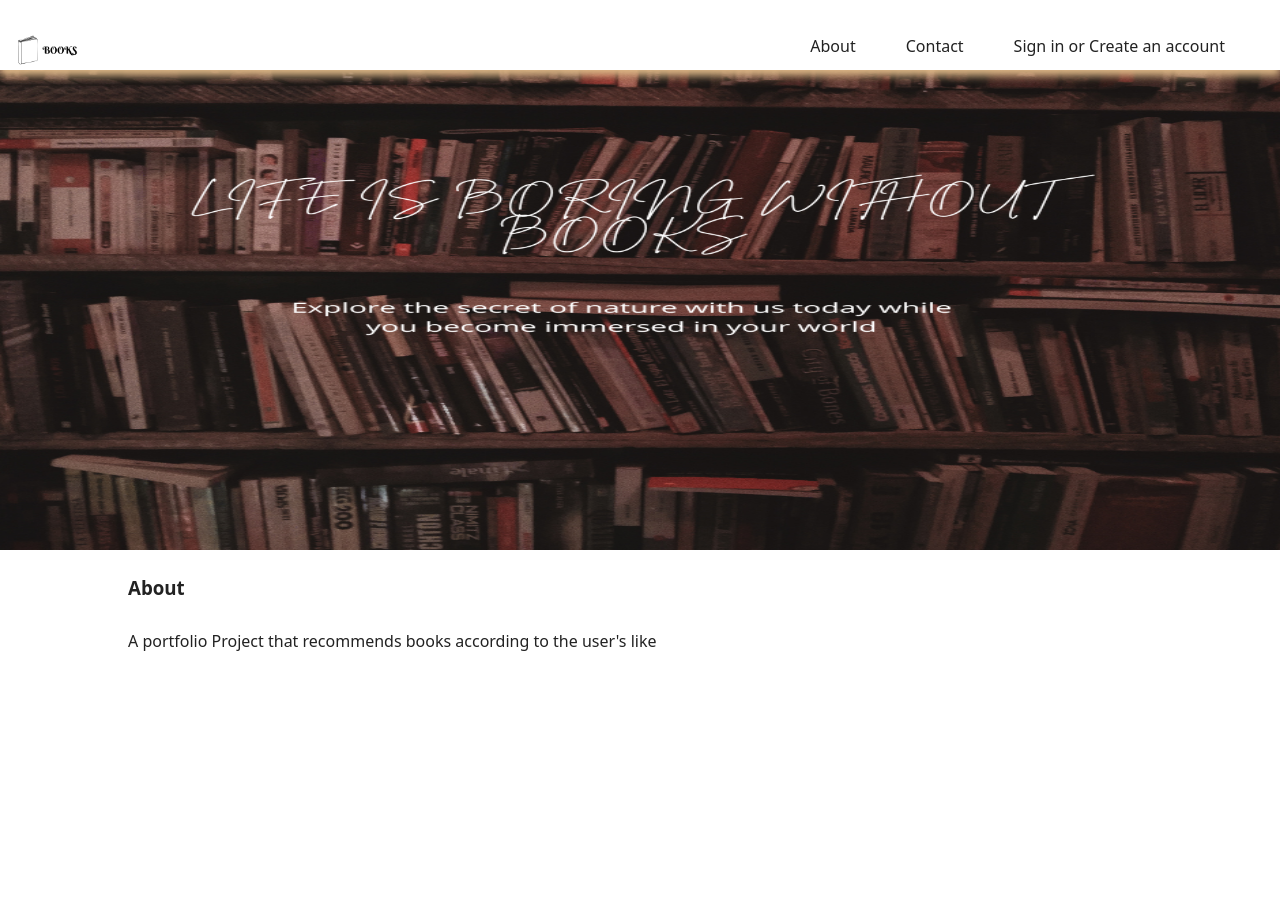
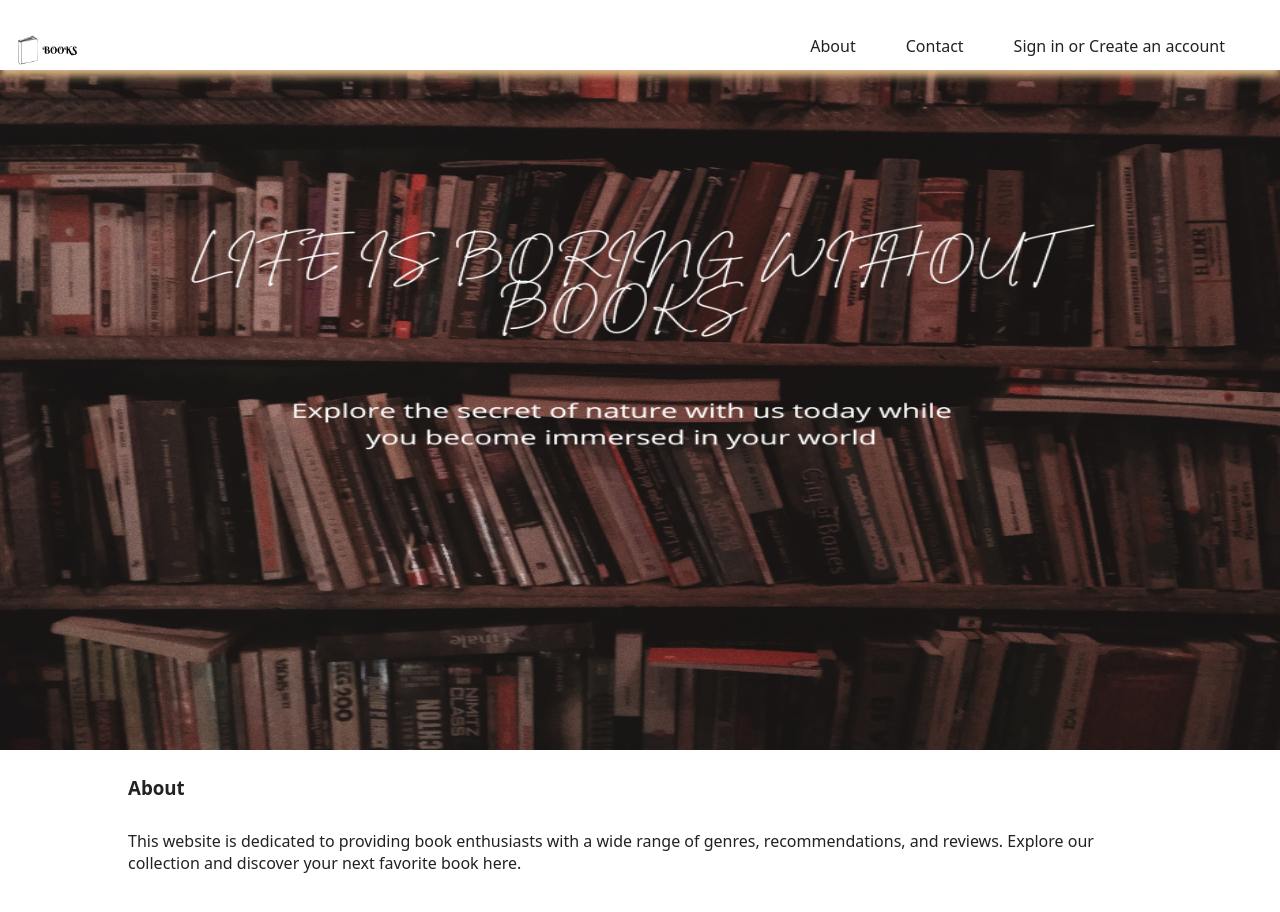
Before and after one commit to Abasay/alx-books_website_project, a React (Create React App) app: page /about in a window 1280 px wide. Shown: the top 912 px of the page. Before the commit the page ends 800 px from the top, so only its background shows below. Built offline with nearby package versions, Linux system fonts and the light colour scheme.

Commit message:
A more comprehensive about page

```diff
--- a/src/components/pages/About.jsx
+++ b/src/components/pages/About.jsx
@@ -2,15 +2,25 @@ import React from 'react'
 import logo from '../../images/Read A Book Motivational Quote Facebook Post.png'
 import '../home/landing.css'
 const About = () => {
+  //About Page Component
   return (
     <div className='landing'>
       <div className='landingpage'>
-        <img src={logo} width={'100%'} height={500} alt='' />
+        <img src={logo} width={'100%'} height={700} alt='' />
       </div>
-      <div className='about-page' style={{ margin: '20px auto', width: '80%' }}>
+      <div
+        className='about-page'
+        style={{
+          margin: '20px auto',
+          width: '80%',
+          height: '150px',
+        }}
+      >
         <h3 style={{ marginBottom: '30px' }}>About</h3>
-        <p>
-          A portfolio Project that recommends books according to the user's like
+        <p style={{ marginBottom: '50px' }}>
+          This website is dedicated to providing book enthusiasts with a wide
+          range of genres, recommendations, and reviews. Explore our collection
+          and discover your next favorite book here.
         </p>
       </div>
     </div>
```
